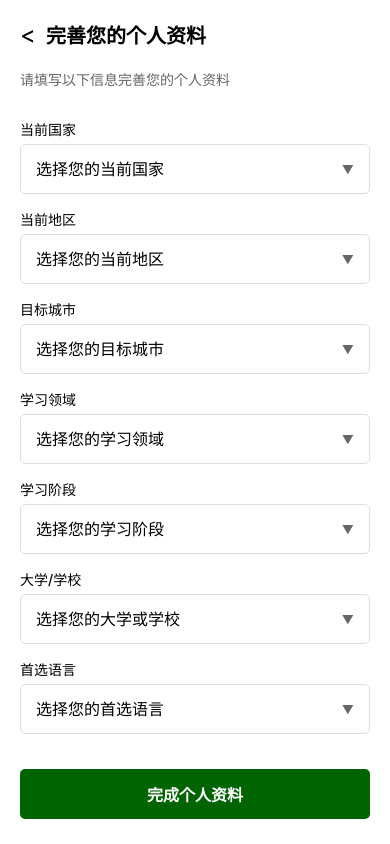
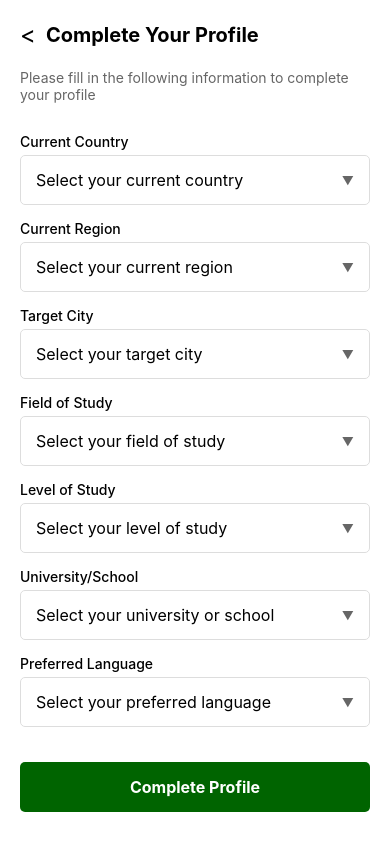
Before and after one commit to Coder-Helium/CoinApp, a React Native app: screen /ProfileSetup in a window 390 px wide. Built offline with nearby package versions, Linux system fonts and the light colour scheme; no server answers.

Commit message:
feat: 中文-英文

```diff
--- a/src/hooks/useEventStore.ts
+++ b/src/hooks/useEventStore.ts
@@ -42,6 +42,7 @@ class EventStore {
       this.currentEvent = data;
     } catch (error) {
       console.error(`获取事件${id}详情失败:`, error);
+      console.error(`Failed to fetch event ${id} details:`, error);
     } finally {
       this.loading = false;
     }
@@ -64,6 +65,7 @@ class EventStore {
       return success;
     } catch (error) {
       console.error(`注册事件${id}失败:`, error);
+      console.error(`Failed to register event ${id}:`, error);
       return false;
     }
   }
@@ -85,6 +87,7 @@ class EventStore {
       return success;
     } catch (error) {
       console.error(`取消注册事件${id}失败:`, error);
+      console.error(`Failed to unregister event ${id}:`, error);
       return false;
     }
   }
--- a/src/screens/auth/ProfileSetup.tsx
+++ b/src/screens/auth/ProfileSetup.tsx
@@ -42,6 +42,7 @@ const ProfileSetupScreen = observer(() => {
   const [loadingData, setLoadingData] = useState(true);
 
   // 加载国家列表
+  // Load country list
   useEffect(() => {
     const fetchCountries = async () => {
       try {
@@ -49,6 +50,7 @@ const ProfileSetupScreen = observer(() => {
         setCountries(data || []);
       } catch (error) {
         console.error('获取国家列表失败:', error);
+        console.error('Failed to get country list:', error);
       } finally {
         setLoadingData(false);
       }
@@ -58,16 +60,19 @@ const ProfileSetupScreen = observer(() => {
   }, []);
 
   // 当选择国家后获取地区列表
+  // Get region list after selecting a country
   useEffect(() => {
     if (country) {
       const fetchRegions = async () => {
         setLoadingData(true);
         try {
           // 假设country存储的是国家代码
+          // Assume country stores the country code
           const data = await userApi.getRegions(country);
           setRegions(data || []);
         } catch (error) {
           console.error('获取地区列表失败:', error);
+          console.error('Failed to get region list:', error);
         } finally {
           setLoadingData(false);
         }
@@ -79,14 +84,16 @@ const ProfileSetupScreen = observer(() => {
 
   const handleComplete = async () => {
     // 验证必填字段
+    // Validate required fields
     if (!country || !region || !city || !fieldOfStudy || !levelOfStudy || !university || !language) {
-      Alert.alert('错误', '请填写所有字段');
+      Alert.alert('Error', 'Please fill in all fields');
       return;
     }
 
     setLoading(true);
     try {
       // 构建个人资料数据
+      // Build profile data
       const profileData = {
         userCountry: country,
         userRegions: region,
@@ -98,10 +105,11 @@ const ProfileSetupScreen = observer(() => {
       };
 
       // 检查是否有当前用户ID
+      // Check if there is a current user ID
       if (!authStore.user?.id) {
         // 这里应该不会发生，因为通常个人资料设置是在注册后、登录前
-        // 我们可以先登录获取ID
-        Alert.alert('错误', '请先登录后再完善个人资料');
+        // This should not happen, as profile setup is usually done after registration but before login
+        Alert.alert('Error', 'Please login first before completing your profile');
         navigation.navigate('Login');
         return;
       }
@@ -109,13 +117,16 @@ const ProfileSetupScreen = observer(() => {
       const success = await authStore.updateProfile(authStore.user.id, profileData);
 
       if (success) {
-        Alert.alert('成功', '个人资料已更新');
+        Alert.alert('Success', 'Your profile has been updated');
         // 完成后可以导航到主页面
+        // After completion, can navigate to main page
         // 此时App.tsx会检测到认证状态变化并显示主标签导航
+        // At this point, App.tsx will detect authentication state change and display main tab navigation
       }
     } catch (error) {
       console.error('完善个人资料错误:', error);
-      Alert.alert('错误', '更新个人资料时发生错误');
+      console.error('Error completing profile:', error);
+      Alert.alert('Error', 'An error occurred while updating your profile');
     } finally {
       setLoading(false);
     }
@@ -125,7 +136,7 @@ const ProfileSetupScreen = observer(() => {
     return (
       <SafeAreaView style={styles.loadingContainer}>
         <ActivityIndicator size="large" color="#006400" />
-        <Text style={styles.loadingText}>加载数据中...</Text>
+        <Text style={styles.loadingText}>Loading data...</Text>
       </SafeAreaView>
     );
   }
@@ -140,18 +151,18 @@ const ProfileSetupScreen = observer(() => {
             <TouchableOpacity onPress={() => navigation.goBack()}>
               <Text style={styles.backButton}>{'<'}</Text>
             </TouchableOpacity>
-            <Text style={styles.headerTitle}>完善您的个人资料</Text>
+            <Text style={styles.headerTitle}>Complete Your Profile</Text>
           </View>
 
-          <Text style={styles.subtitle}>请填写以下信息完善您的个人资料</Text>
+          <Text style={styles.subtitle}>Please fill in the following information to complete your profile</Text>
 
           <View style={styles.formContainer}>
             <View style={styles.fieldContainer}>
-              <Text style={styles.fieldLabel}>当前国家</Text>
+              <Text style={styles.fieldLabel}>Current Country</Text>
               <View style={styles.selectContainer}>
                 <TextInput
                   style={styles.selectInput}
-                  placeholder="选择您的当前国家"
+                  placeholder="Select your current country"
                   value={country}
                   onChangeText={setCountry}
                 />
@@ -160,11 +171,11 @@ const ProfileSetupScreen = observer(() => {
             </View>
 
             <View style={styles.fieldContainer}>
-              <Text style={styles.fieldLabel}>当前地区</Text>
+              <Text style={styles.fieldLabel}>Current Region</Text>
               <View style={styles.selectContainer}>
                 <TextInput
                   style={styles.selectInput}
-                  placeholder="选择您的当前地区"
+                  placeholder="Select your current region"
                   value={region}
                   onChangeText={setRegion}
                 />
@@ -173,11 +184,11 @@ const ProfileSetupScreen = observer(() => {
             </View>
 
             <View style={styles.fieldContainer}>
-              <Text style={styles.fieldLabel}>目标城市</Text>
+              <Text style={styles.fieldLabel}>Target City</Text>
               <View style={styles.selectContainer}>
                 <TextInput
                   style={styles.selectInput}
-                  placeholder="选择您的目标城市"
+                  placeholder="Select your target city"
                   value={city}
                   onChangeText={setCity}
                 />
@@ -186,11 +197,11 @@ const ProfileSetupScreen = observer(() => {
             </View>
 
             <View style={styles.fieldContainer}>
-              <Text style={styles.fieldLabel}>学习领域</Text>
+              <Text style={styles.fieldLabel}>Field of Study</Text>
               <View style={styles.selectContainer}>
                 <TextInput
                   style={styles.selectInput}
-                  placeholder="选择您的学习领域"
+                  placeholder="Select your field of study"
                   value={fieldOfStudy}
                   onChangeText={setFieldOfStudy}
                 />
@@ -199,11 +210,11 @@ const ProfileSetupScreen = observer(() => {
             </View>
 
             <View style={styles.fieldContainer}>
-              <Text style={styles.fieldLabel}>学习阶段</Text>
+              <Text style={styles.fieldLabel}>Level of Study</Text>
               <View style={styles.selectContainer}>
                 <TextInput
                   style={styles.selectInput}
-                  placeholder="选择您的学习阶段"
+                  placeholder="Select your level of study"
                   value={levelOfStudy}
                   onChangeText={setLevelOfStudy}
                 />
@@ -212,11 +223,11 @@ const ProfileSetupScreen = observer(() => {
             </View>
 
             <View style={styles.fieldContainer}>
-              <Text style={styles.fieldLabel}>大学/学校</Text>
+              <Text style={styles.fieldLabel}>University/School</Text>
               <View style={styles.selectContainer}>
                 <TextInput
                   style={styles.selectInput}
-                  placeholder="选择您的大学或学校"
+                  placeholder="Select your university or school"
                   value={university}
                   onChangeText={setUniversity}
                 />
@@ -225,11 +236,11 @@ const ProfileSetupScreen = observer(() => {
             </View>
 
             <View style={styles.fieldContainer}>
-              <Text style={styles.fieldLabel}>首选语言</Text>
+              <Text style={styles.fieldLabel}>Preferred Language</Text>
               <View style={styles.selectContainer}>
                 <TextInput
                   style={styles.selectInput}
-                  placeholder="选择您的首选语言"
+                  placeholder="Select your preferred language"
                   value={language}
                   onChangeText={setLanguage}
                 />
@@ -244,7 +255,7 @@ const ProfileSetupScreen = observer(() => {
               {loading ? (
                 <ActivityIndicator size="small" color="#fff" />
               ) : (
-                <Text style={styles.completeButtonText}>完成个人资料</Text>
+                <Text style={styles.completeButtonText}>Complete Profile</Text>
               )}
             </TouchableOpacity>
           </View>
--- a/src/screens/connections/Connections.tsx
+++ b/src/screens/connections/Connections.tsx
@@ -11,6 +11,7 @@ import {
 import Ionicons from 'react-native-vector-icons/Ionicons';
 
 // 模拟推荐连接数据
+// Mock recommended connection data
 const recommendedConnections = [
   {
     id: 1,
@@ -39,6 +40,7 @@ const recommendedConnections = [
 ];
 
 // 模拟活动数据
+// Mock connection request data
 const connectionRequests = [
   {
     id: 1,
--- a/src/screens/conversations/Chat.tsx
+++ b/src/screens/conversations/Chat.tsx
@@ -38,10 +38,12 @@ const ChatScreen = observer(() => {
     conversationStore.fetchMessages(userId);
 
     // 标记消息为已读 - 注释掉不存在的方法
-    // conversationStore.markAsRead(userId);
+    // Mark messages as read - commented out non-existent method
+    // conversationStore.markAsRead(route.params.userId);
 
     return () => {
       // 如果需要清理
+      // If cleanup is needed
     };
   }, [navigation, username, userId, conversationStore]);
 
--- a/src/screens/profile/Profile.tsx
+++ b/src/screens/profile/Profile.tsx
@@ -24,32 +24,33 @@ const ProfileScreen = observer(() => {
   }, [profileStore]);
 
   const handleEditProfile = () => {
-    // 导航到资料编辑页面
-    // 在实际应用中这可能是另一个页面
     Alert.alert(
-      '编辑个人资料',
-      '此功能尚未实现。您可以通过ProfileSetup页面更新资料。'
+      'Edit Profile',
+      'This feature is not yet implemented. You can update your profile through the ProfileSetup page.'
     );
   };
 
   const handleLogout = async () => {
     Alert.alert(
-      '登出确认',
-      '您确定要登出吗?',
+      'Logout Confirmation',
+      'Are you sure you want to logout?',
       [
         {
-          text: '取消',
+          text: 'Cancel',
           style: 'cancel',
         },
         {
-          text: '确定',
+          text: 'Confirm',
           onPress: async () => {
             const success = await authStore.logout();
             if (success) {
               console.log('用户已登出');
+              console.log('User logged out');
               // App会自动切换到登录页面
+              // App will automatically switch to login page
             } else {
               Alert.alert('错误', '登出失败，请稍后再试');
+              Alert.alert('Error', 'Logout failed, please try again later');
             }
           },
         },
@@ -77,59 +78,59 @@ const ProfileScreen = observer(() => {
           </View>
           <Text style={styles.name}>{profileStore.profile?.name}</Text>
           <Text style={styles.location}>
-            <Ionicons name="location" size={16} color="#666" /> {profileStore.profile?.userCountry || '未设置'}, {profileStore.profile?.userCity || '未设置'}
+            <Ionicons name="location" size={16} color="#666" /> {profileStore.profile?.userCountry || 'Not set'}, {profileStore.profile?.userCity || 'Not set'}
           </Text>
           <TouchableOpacity
             style={styles.editButton}
             onPress={handleEditProfile}>
             <Ionicons name="create-outline" size={16} color="#fff" style={styles.buttonIcon} />
-            <Text style={styles.editButtonText}>编辑个人资料</Text>
+            <Text style={styles.editButtonText}>Edit Profile</Text>
           </TouchableOpacity>
         </View>
 
         <View style={styles.infoSection}>
           <Text style={styles.sectionTitle}>
-            <Ionicons name="school-outline" size={20} color="#006400" style={styles.sectionIcon} /> 教育
+            <Ionicons name="school-outline" size={20} color="#006400" style={styles.sectionIcon} /> Education
           </Text>
           <View style={styles.infoItem}>
-            <Text style={styles.infoLabel}>大学/学校</Text>
-            <Text style={styles.infoValue}>{profileStore.profile?.userUni || '未设置'}</Text>
+            <Text style={styles.infoLabel}>University/School</Text>
+            <Text style={styles.infoValue}>{profileStore.profile?.userUni || 'Not set'}</Text>
           </View>
           <View style={styles.infoItem}>
-            <Text style={styles.infoLabel}>学习领域</Text>
-            <Text style={styles.infoValue}>{profileStore.profile?.userField || '未设置'}</Text>
+            <Text style={styles.infoLabel}>Field of Study</Text>
+            <Text style={styles.infoValue}>{profileStore.profile?.userField || 'Not set'}</Text>
           </View>
           <View style={styles.infoItem}>
-            <Text style={styles.infoLabel}>学习阶段</Text>
-            <Text style={styles.infoValue}>{profileStore.profile?.levelOfStudy || '未设置'}</Text>
+            <Text style={styles.infoLabel}>Level of Study</Text>
+            <Text style={styles.infoValue}>{profileStore.profile?.levelOfStudy || 'Not set'}</Text>
           </View>
         </View>
 
         <View style={styles.infoSection}>
           <Text style={styles.sectionTitle}>
-            <Ionicons name="navigate-outline" size={20} color="#006400" style={styles.sectionIcon} /> 目的地
+            <Ionicons name="navigate-outline" size={20} color="#006400" style={styles.sectionIcon} /> Destination
           </Text>
           <View style={styles.infoItem}>
-            <Text style={styles.infoLabel}>目标城市</Text>
-            <Text style={styles.infoValue}>{profileStore.profile?.userCity || '未设置'}</Text>
+            <Text style={styles.infoLabel}>Target City</Text>
+            <Text style={styles.infoValue}>{profileStore.profile?.userCity || 'Not set'}</Text>
           </View>
         </View>
 
         <View style={styles.infoSection}>
           <Text style={styles.sectionTitle}>
-            <Ionicons name="language-outline" size={20} color="#006400" style={styles.sectionIcon} /> 语言
+            <Ionicons name="language-outline" size={20} color="#006400" style={styles.sectionIcon} /> Language
           </Text>
           <View style={styles.infoItem}>
-            <Text style={styles.infoLabel}>首选语言</Text>
+            <Text style={styles.infoLabel}>Preferred Language</Text>
             <Text style={styles.infoValue}>
-              {profileStore.profile?.userLanguage || '未设置'}
+              {profileStore.profile?.userLanguage || 'Not set'}
             </Text>
           </View>
         </View>
 
         <TouchableOpacity style={styles.logoutButton} onPress={handleLogout}>
           <Ionicons name="log-out-outline" size={20} color="#ff3b30" style={styles.buttonIcon} />
-          <Text style={styles.logoutButtonText}>登出</Text>
+          <Text style={styles.logoutButtonText}>Logout</Text>
         </TouchableOpacity>
       </ScrollView>
     </SafeAreaView>
--- a/src/screens/profile/UserList.tsx
+++ b/src/screens/profile/UserList.tsx
@@ -54,7 +54,7 @@ const UserListScreen = observer(() => {
         ]}
         onPress={() => handleFollowToggle(item.id, item.isFollowing)}>
         <Text style={styles.followButtonText}>
-          {item.isFollowing ? '已关注' : '关注'}
+          {item.isFollowing ? 'Following' : 'Follow'}
         </Text>
       </TouchableOpacity>
     </View>
```
Also changed, not shown: App.tsx (+7 -1 lines), src/hooks/useAuthStore.ts (+18 -18 lines), src/hooks/useProfileStore.ts (+31 -31 lines), src/screens/auth/Login.tsx (+13 -13 lines), src/screens/auth/Signup.tsx (+17 -16 lines), src/services/mock/events.ts (+10 -0 lines).
